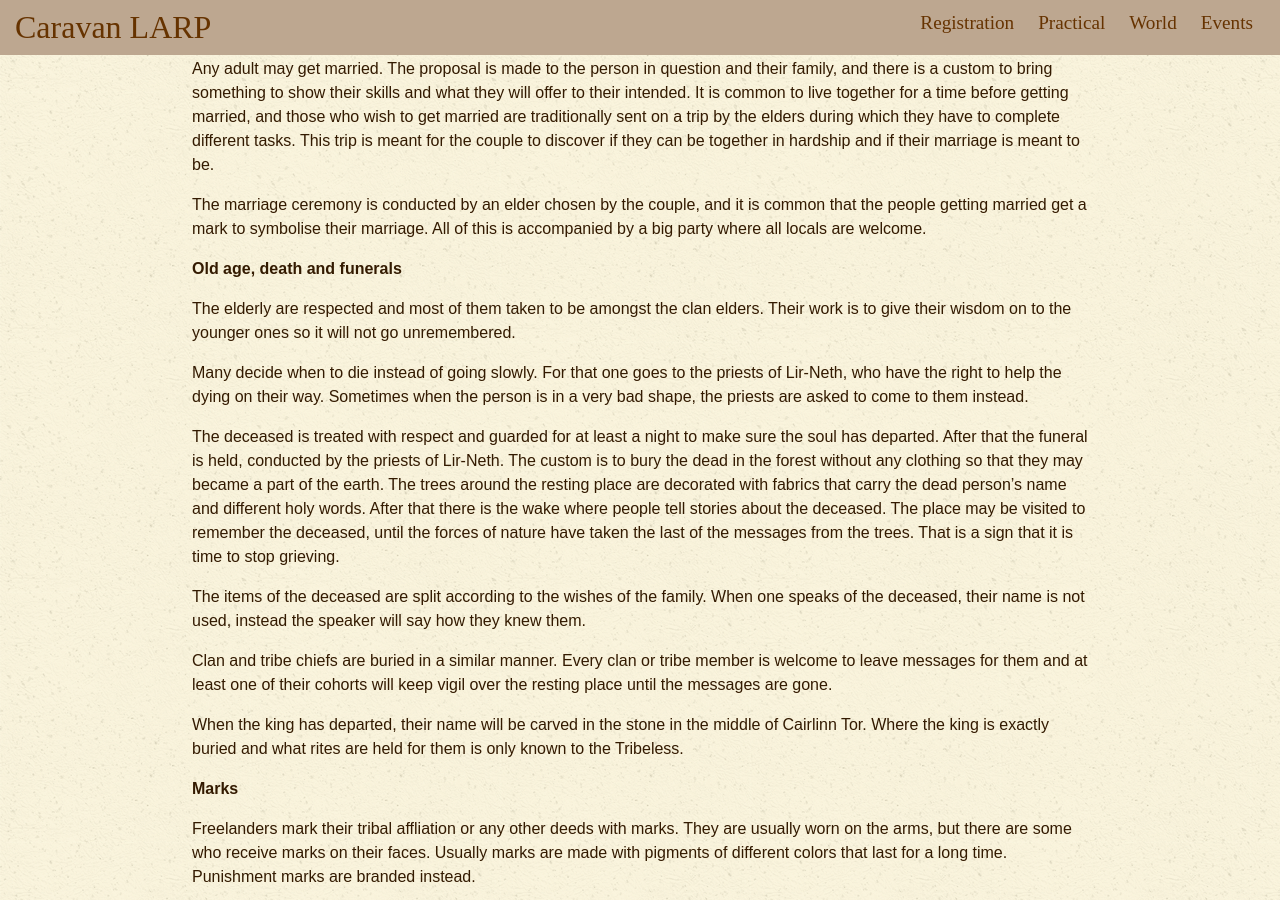
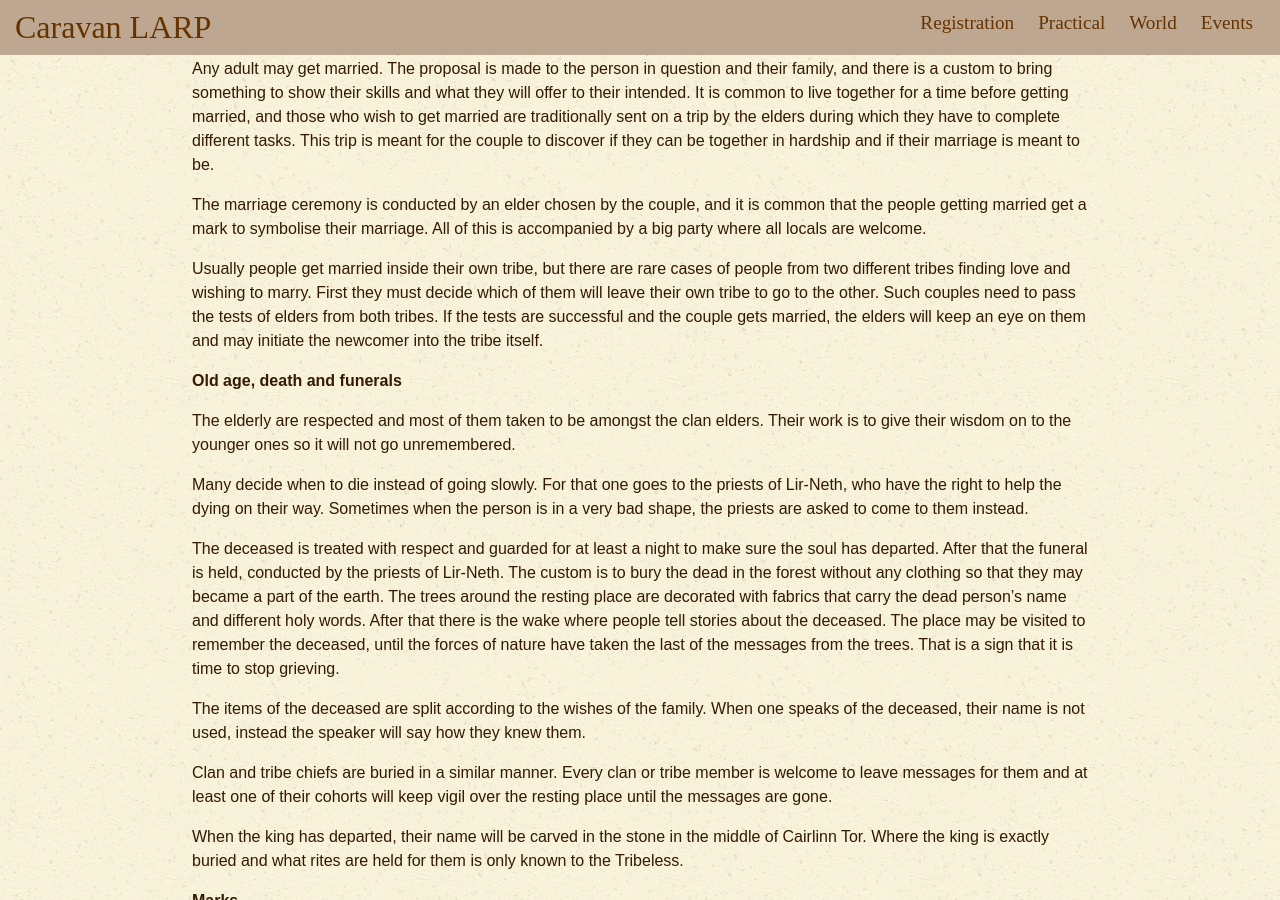
Before and after one commit to karavanlarp/karavanlarp.github.io, a Jekyll site: the page built from eng/world/freelands.md, in a window 1280 px wide and 900 px high, scrolled down 7908 px. Built offline with Jekyll 4.4.1, drawn with Linux system fonts in a browser that asks for light colours; some web fonts are replaced.

Commit message:
text update

```diff
--- a/eng/world/freelands.md
+++ b/eng/world/freelands.md
@@ -177,6 +177,8 @@ Relationships are important, but a Freelander's closest person can be either the
 Any adult may get married. The proposal is made to the person in question and their family, and there is a custom to bring something to show their skills and what they will offer to their intended. It is common to live together for a time before getting married, and those who wish to get married are traditionally sent on a trip by the elders during which they have to complete different tasks. This trip is meant for the couple to discover if they can be together in hardship and if their marriage is meant to be.
 
 The marriage ceremony is conducted by an elder chosen by the couple, and it is common that the people getting married get a mark to symbolise their marriage. All of this is accompanied by a big party where all locals are welcome.
+
+Usually people get married inside their own tribe, but there are rare cases of people from two different tribes finding love and wishing to marry. First they must decide which of them will leave their own tribe to go to the other. Such couples need to pass the tests of elders from both tribes. If the tests are successful and the couple gets married, the elders will keep an eye on them and may initiate the newcomer into the tribe itself.
 
 **Old age, death and funerals**
 
```
